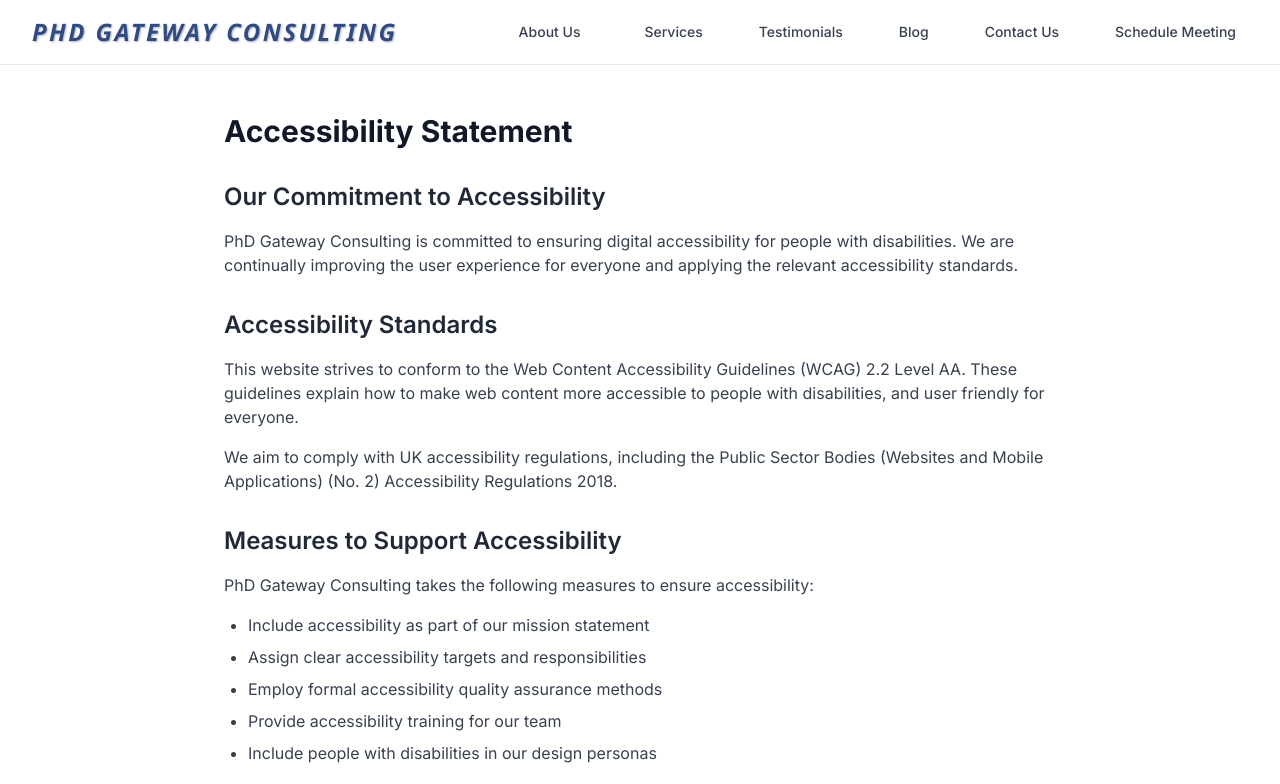
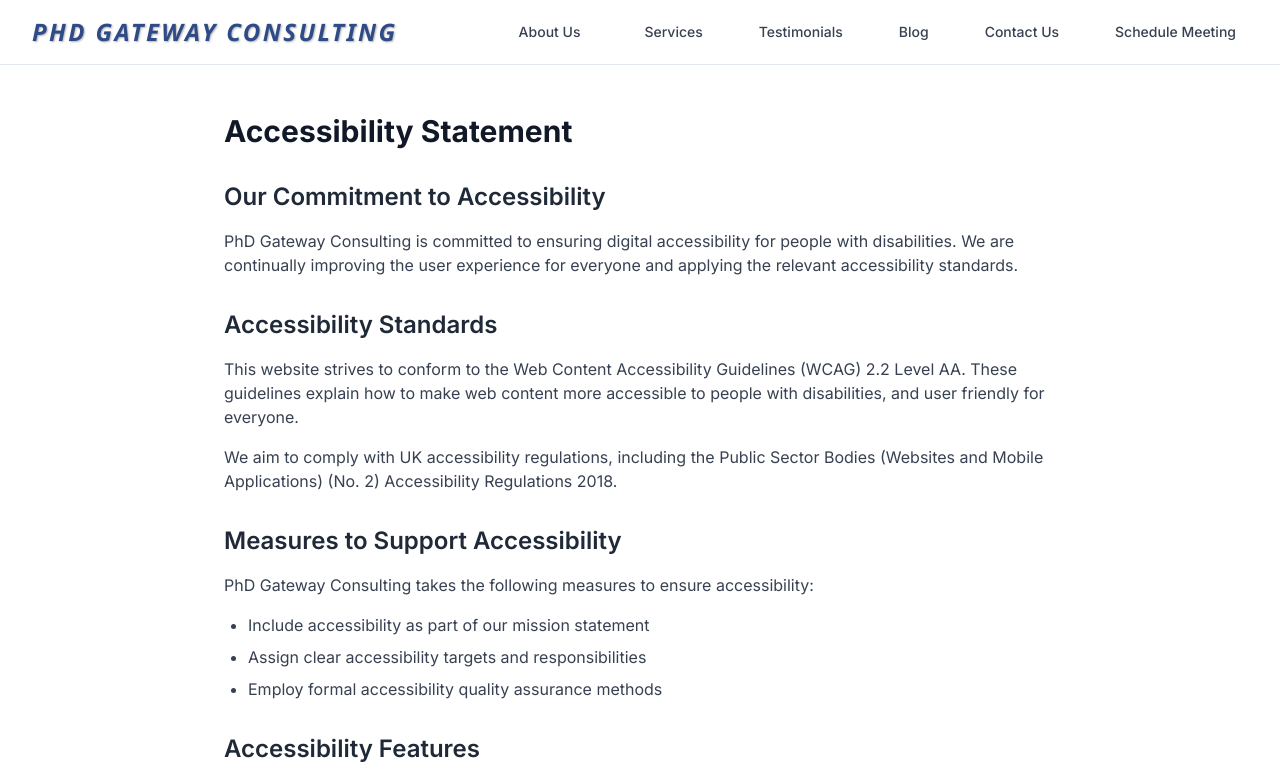
Before and after one commit to ReuvenKatz/pathway-nexus-gateway1, a React (Vite) app: page /accessibility in a window 1280 px wide. Shown: the top 784 px of the page. Built offline with nearby package versions, Linux system fonts and the light colour scheme; a web font is replaced by a local one.

Commit message:
Refactor: Remove accessibility statement sentences

```diff
--- a/src/pages/AccessibilityStatement.tsx
+++ b/src/pages/AccessibilityStatement.tsx
@@ -35,8 +35,6 @@ const AccessibilityStatement = () => {
               <li>Include accessibility as part of our mission statement</li>
               <li>Assign clear accessibility targets and responsibilities</li>
               <li>Employ formal accessibility quality assurance methods</li>
-              <li>Provide accessibility training for our team</li>
-              <li>Include people with disabilities in our design personas</li>
             </ul>
           </section>
 
```
